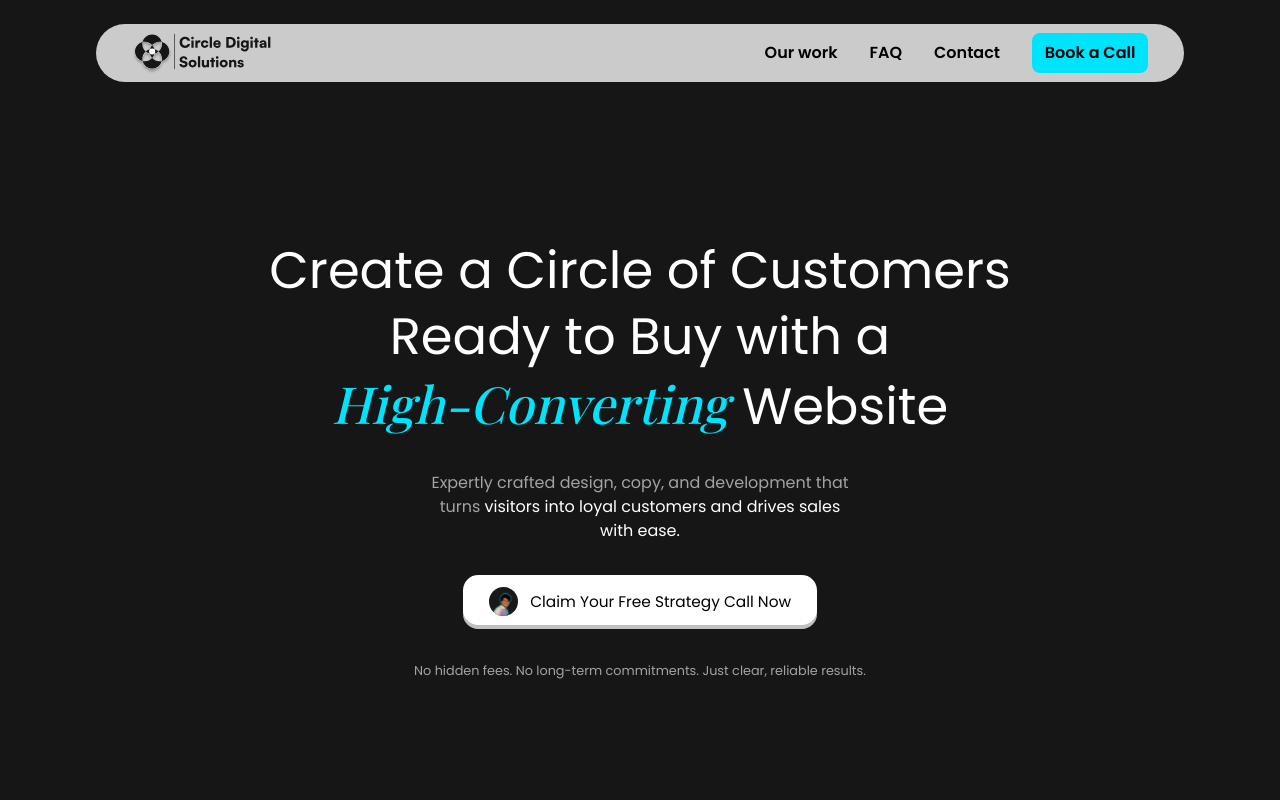
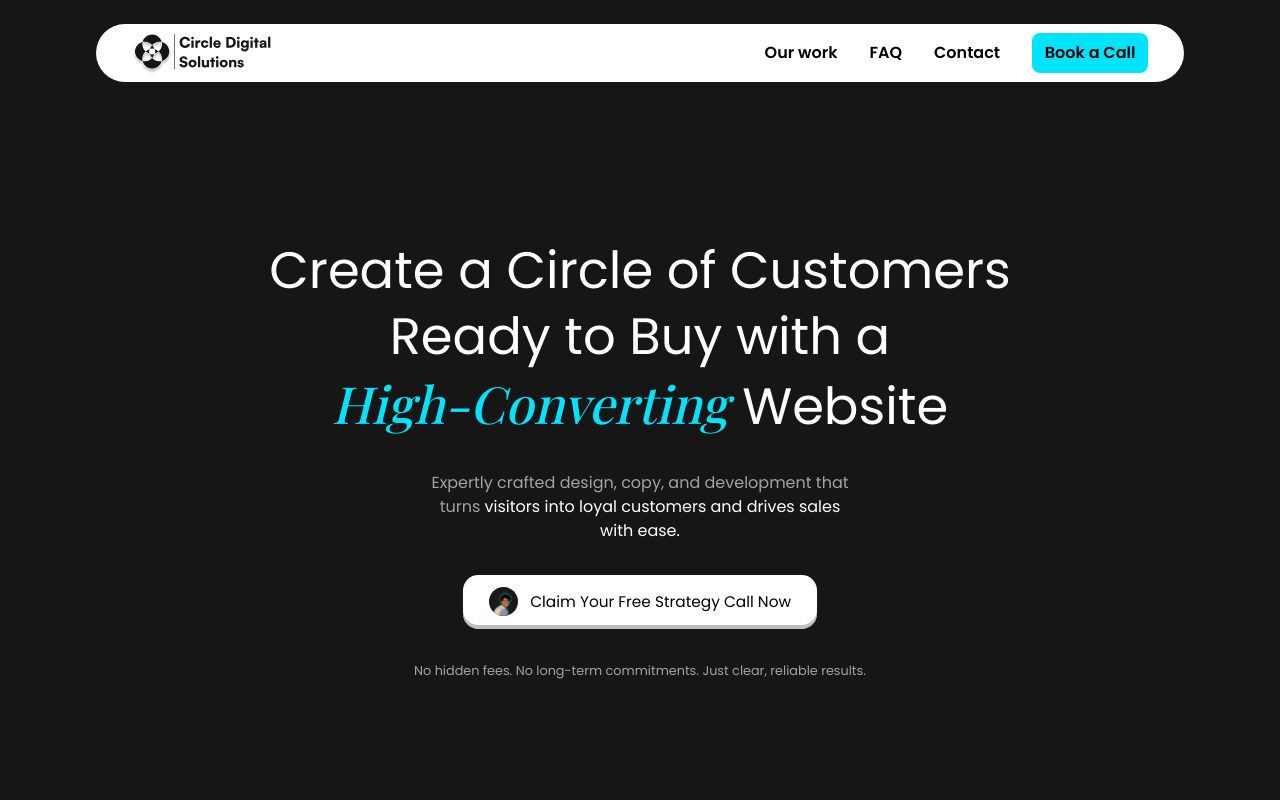
Before and after one commit to anirudh-saini/circle, a React (Create React App) app: page / in a window 1280 px wide. Shown: the top 800 px of the page. Built offline with nearby package versions, Linux system fonts and the light colour scheme; a web font is replaced by a local one.

Commit message:
color changed

```diff
--- a/src/component/Nav/nav.module.scss
+++ b/src/component/Nav/nav.module.scss
@@ -13,7 +13,7 @@
     z-index: 5;
     transition: transform 0.3s ease-in-out;
     overflow: hidden;
-    background-color: rgba(255, 255, 255, 0.782);
+    background-color: rgb(255, 255, 255);
 
     &.hide {
         transform: translateY(-142%);
```
